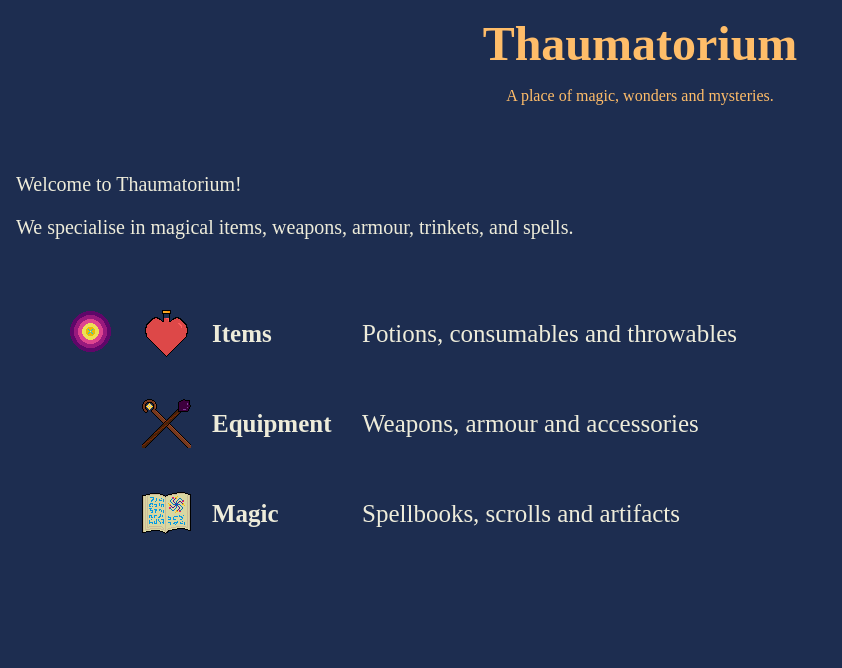
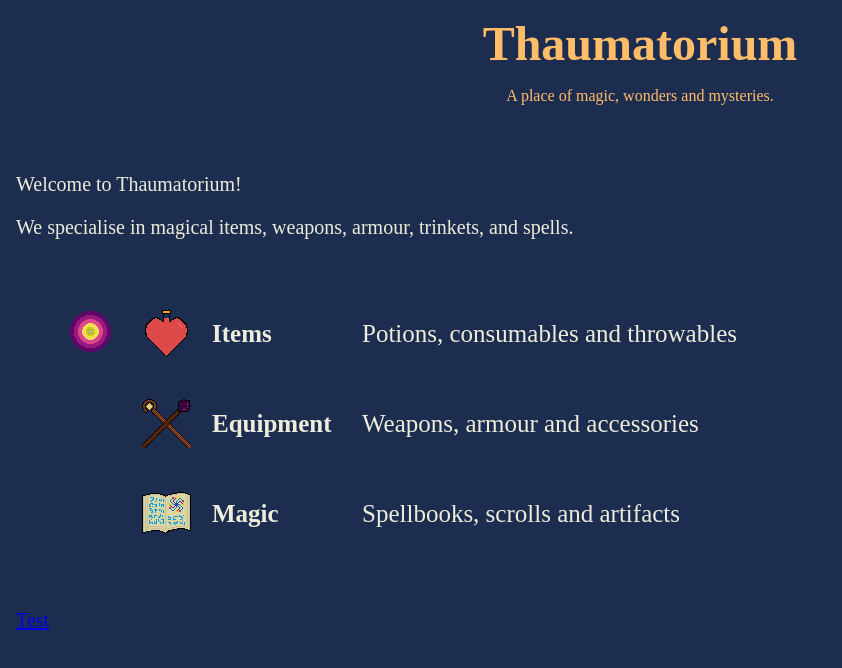
Before and after one commit to julesnuggy/thaumatorium, a React app in the folder frontend/: page / in a window 1280 px wide. Shown: the top 668 px of the page, without its empty margins (0-842 px from the left). Built offline with nearby package versions, Linux system fonts and the light colour scheme.

Commit message:
Add react router dom

```diff
--- a/frontend/package.json
+++ b/frontend/package.json
@@ -17,6 +17,7 @@
     "@types/sass": "^1.16.0",
     "react": "^16.14.0",
     "react-dom": "^16.14.0",
+    "react-router-dom": "^5.2.0",
     "sass": "^1.32.4",
     "typescript": "^4.1.3"
   },
--- a/frontend/src/App.tsx
+++ b/frontend/src/App.tsx
@@ -1,15 +1,18 @@
 import React from "react";
+import { BrowserRouter, Switch, Route } from 'react-router-dom';
+
 import Home from "./pages/Home";
-import Page from "./components/Page";
 
-import './App.module.scss';
+import './Global.module.scss';
 
 const App = (): React.FC => (
-  <div className="App">
-    <Page>
-      <Home />
-    </Page>
-  </div>
+  <BrowserRouter>
+    <Switch>
+      <Route path="/">
+        <Home />
+      </Route>
+    </Switch>
+  </BrowserRouter>
 );
 
 export default App;
--- a/frontend/src/pages/Home.tsx
+++ b/frontend/src/pages/Home.tsx
@@ -1,15 +1,20 @@
 import React from 'react';
+import { Link } from 'react-router-dom';
 
 import Menu from "../components/Menu/Menu";
+import Page from "../components/Page";
 
 import styles from './Home.module.scss';
 
 const Home = (): React.FC => (
-  <div className={styles.content}>
-    <p>Welcome to Thaumatorium!</p>
-    <p>We specialise in magical items, weapons, armour, trinkets, and spells.</p>
-    <Menu />
-  </div>
+  <Page>
+    <div className={styles.content}>
+      <p>Welcome to Thaumatorium!</p>
+      <p>We specialise in magical items, weapons, armour, trinkets, and spells.</p>
+      <Menu />
+      <Link to="/test">Test</Link>
+    </div>
+  </Page>
 )
 
 export default Home;
--- a/frontend/webpack.config.js
+++ b/frontend/webpack.config.js
@@ -55,6 +55,7 @@
     contentBase: path.join(__dirname, 'public/'),
     port: 3000,
     publicPath: 'http://localhost:3000/',
+    historyApiFallback: true,
   },
   resolve: {
     extensions: ['.js', '.jsx', '.ts', '.tsx']
```
Also changed, not shown: frontend/src/Global.module.scss (renamed from frontend/src/App.module.scss), 1 other file (tests, documents, lock files or other folders).
